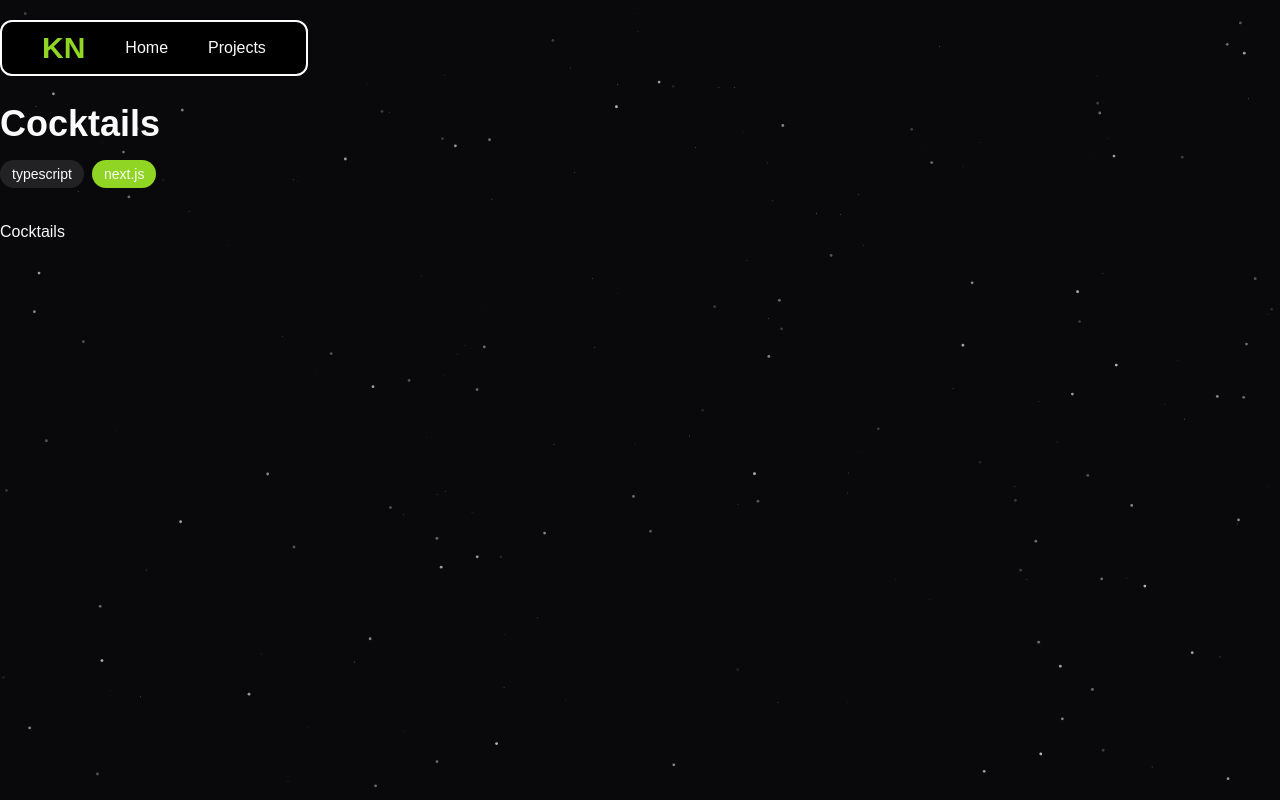
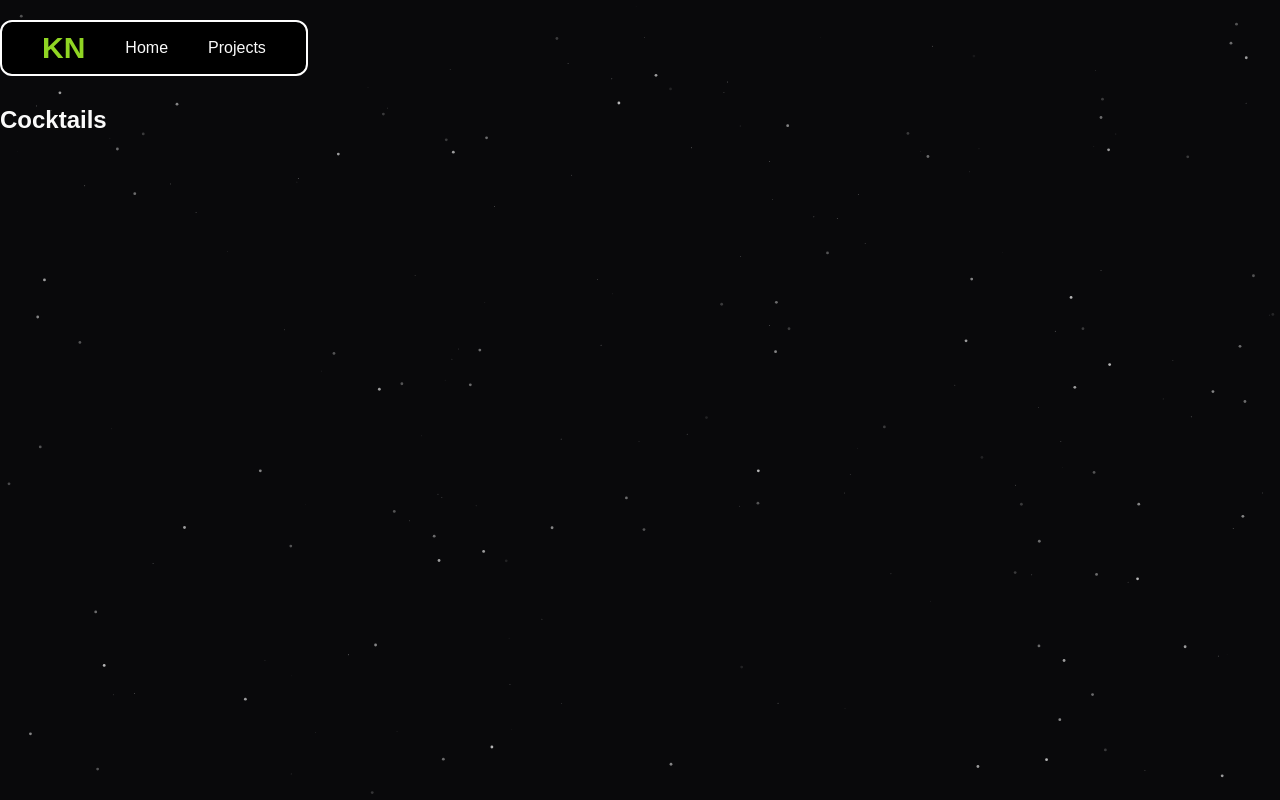
Before and after one commit to Nkevin03/portfolio-2025, a Next.js app: page /projects/cocktails in a window 1280 px wide. Built offline with nearby package versions, Linux system fonts and the light colour scheme.

Commit message:
commit sistemazione problemi progetti

```diff
--- /dev/null
+++ b/mdx-components.tsx
@@ -0,0 +1,7 @@
+import type { MDXComponents } from "mdx/types";
+
+export function useMDXComponents(components: MDXComponents): MDXComponents {
+  return {
+    ...components,
+  };
+}
--- /dev/null
+++ b/next.config.mjs
@@ -0,0 +1,15 @@
+import createMDX from '@next/mdx'
+
+/** @type {import('next').NextConfig} */
+const nextConfig = {
+    // Configure `pageExtensions` to include markdown and MDX files
+    pageExtensions: ['js', 'jsx', 'md', 'mdx', 'ts', 'tsx'],
+    // Optionally, add any other Next.js config below
+}
+
+const withMDX = createMDX({
+    // Add markdown plugins here, as desired
+})
+
+// Merge MDX config with Next.js config
+export default withMDX(nextConfig)
--- a/package.json
+++ b/package.json
@@ -9,7 +9,11 @@
     "lint": "next lint"
   },
   "dependencies": {
+    "@mdx-js/loader": "^3.1.0",
+    "@mdx-js/react": "^3.1.0",
+    "@next/mdx": "^15.1.6",
     "@radix-ui/react-slot": "^1.1.1",
+    "@types/mdx": "^2.0.13",
     "class-variance-authority": "^0.7.1",
     "clsx": "^2.1.1",
     "cobe": "^0.6.3",
--- a/src/app/projects/[slug]/page.tsx
+++ b/src/app/projects/[slug]/page.tsx
@@ -1,62 +1,27 @@
-import { getProjectBySlug, getAllProjects } from "@/lib/projects";
-import { notFound } from "next/navigation";
-import { MDXRemote } from "next-mdx-remote/rsc";
-import Image from "next/image";
-import { Metadata } from "next";
+import { getAllProjects } from "@/lib/projects";
 
-type Params = { slug: string };
+export default async function Page({
+  params,
+}: {
+  params: Promise<{ slug: string }>;
+}) {
+  const slug = (await params).slug;
+  const Project = await import(`@/content/projects/${slug}.mdx`);
+  const projects = await getAllProjects();
+  const project = projects.find((project) => project.slug === slug);
+  console.log(project);
 
-interface PageProps {
-  params: Params;
-  searchParams: Record<string, string | string[] | undefined>;
+  return (
+    <section className="container mx-auto md:py-16">
+      <div className="pt-10">
+        <h1 className="text-2xl font-bold">{project?.title}</h1>
+      </div>
+    </section>
+  );
 }
 
-export async function generateMetadata({
-  params,
-}: PageProps): Promise<Metadata> {
-  const { slug } = params;
-  const project = await getProjectBySlug(slug);
-  return {
-    title: project?.title || "Project Not Found",
-  };
+export function generateStaticParams() {
+  return [{ slug: "cocktails" }, { slug: "portfolio-2024" }];
 }
 
-export async function generateStaticParams() {
-  const projects = await getAllProjects();
-  return projects.map((project) => ({
-    slug: project.slug,
-  }));
-}
-
-export default async function ProjectPage({ params, searchParams }: PageProps) {
-  const { slug } = params;
-  const project = await getProjectBySlug(slug);
-
-  if (!project) {
-    notFound();
-  }
-
-  return (
-    <article className="container mx-auto py-16">
-      <div className="mx-auto md:pt-10">
-        <h1 className="text-4xl font-bold mb-4">{project.title}</h1>
-        <div className="flex gap-2 mb-8">
-          <span className="px-3 py-1 bg-primary/10 rounded-full text-sm">
-            {project.category}
-          </span>
-          {project.tags.map((tag) => (
-            <span
-              key={tag}
-              className="px-3 py-1 bg-primary_green rounded-full text-sm"
-            >
-              {tag}
-            </span>
-          ))}
-        </div>
-        <div className="prose dark:prose-invert max-w-none">
-          <MDXRemote source={project.title || ""} />
-        </div>
-      </div>
-    </article>
-  );
-}
+export const dynamicParams = false;
--- a/src/app/projects/page.tsx
+++ b/src/app/projects/page.tsx
@@ -1,17 +1,19 @@
-import React from 'react';
 import { getAllProjects } from '@/lib/projects';
 import ProjectCard from '@/app/projects/components/ProjectCard';
 import ProjectFilter from '@/app/projects/components/ProjectFilter';
 import { ShimmerButton } from '@/components/ui/shimmer-button';
 
-export default async function ProjectsPage({
-  searchParams,
-}: {
-  searchParams: { category?: string };
-}) {
+type Props = {
+  searchParams: Promise<{ category?: string | string[] }>;
+};
+
+export default async function ProjectsPage({ searchParams }: Props) {
   const projects = await getAllProjects();
-  const filteredProjects = searchParams.category
-    ? projects.filter(project => project.category === searchParams.category)
+  const params = await searchParams;
+  const category = params.category;
+
+  const filteredProjects = category
+    ? projects.filter(project => project.category === category)
     : projects;
 
   return (
@@ -26,8 +28,8 @@ export default async function ProjectsPage({
           </div>
           <div className="w-2/3">
             <div className="grid grid-cols-1 md:grid-cols-2 lg:grid-cols-2 gap-6 mt-8">
-            {filteredProjects.map((project) => (
-              <ProjectCard key={project.slug} project={project} />
+              {filteredProjects.map((project) => (
+                <ProjectCard key={project.slug} project={project} />
               ))}
             </div>
           </div>
```
Also changed, not shown: 1 other file (tests, documents, lock files or other folders).
